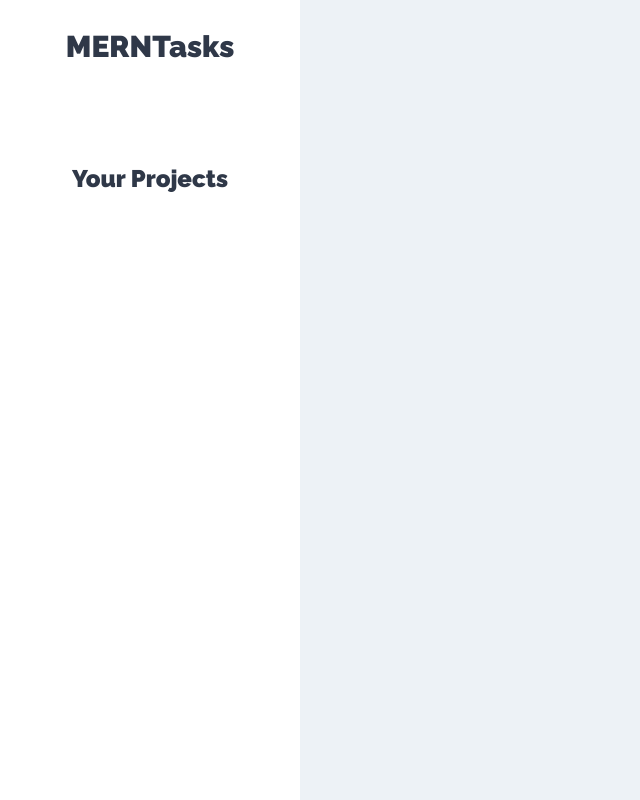
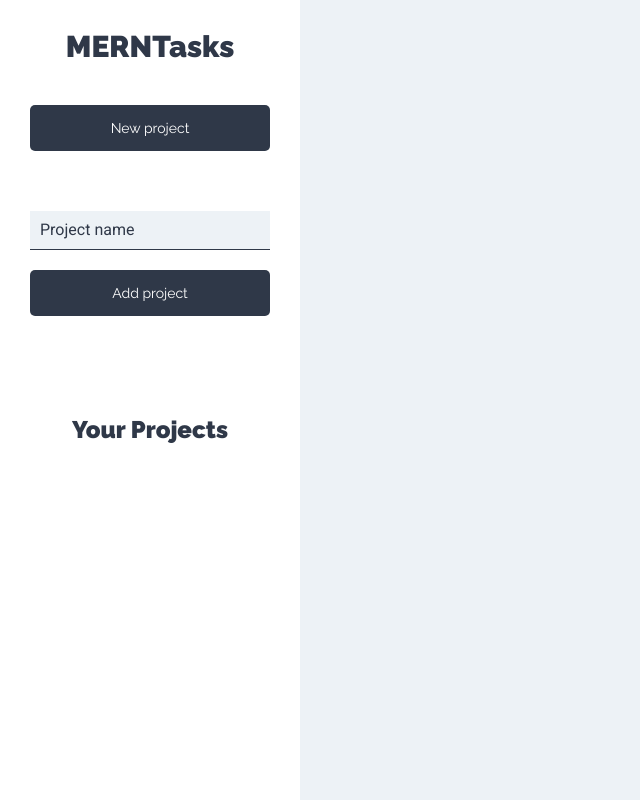
Before and after one commit to wmezadev/task-client-react, a React (Create React App) app: page /projects in a window 1280 px wide. Shown: the whole page, without its empty margins (0-640 px from the left). Built offline with nearby package versions, Linux system fonts and the light colour scheme.

Commit message:
Feat - add New Project form inside Sidebar

```diff
--- a/src/components/layout/Sidebar.jsx
+++ b/src/components/layout/Sidebar.jsx
@@ -1,9 +1,11 @@
 import React from 'react';
+import NewProject from '../projects/NewProject';
 
 const Sidebar = () => {
     return (
         <aside>
             <h1>MERN<soan>Tasks</soan></h1>
+            <NewProject/>
             <div className="projects">
                 <h2>Your Projects</h2>
             </div>
--- /dev/null
+++ b/src/components/projects/NewProject.jsx
@@ -0,0 +1,53 @@
+import React, { Fragment, useState } from 'react';
+
+const NewProject = () => {
+    const [project, setProject] = useState({
+        name: ''
+    });
+
+    const { name } = project;
+
+    const onChangeProject = e => {
+        setProject({
+            ...project,
+            [e.target.name]: e.target.value
+        })
+    }
+
+    const onSubmitProject = e => {
+        e.preventDefault();
+
+        // validate
+        // add to state
+        // reset form
+    }
+
+    return (
+        <Fragment>
+            <button
+                type="button"
+                className="btn btn-block btn-primary"
+            >
+            New project
+            </button>
+            <form className="form-new-project" onSubmit={onSubmitProject}>
+                <input
+                    type="text"
+                    className="input-text"
+                    name="name"
+                    placeholder="Project name"
+                    autoComplete="off"
+                    value={name}
+                    onChange={onChangeProject}
+                />
+                <button
+                    type="button"
+                    className="btn btn-block btn-primary">
+                Add project
+                </button>
+            </form>
+        </Fragment>
+    );
+}
+
+export default NewProject;
```
